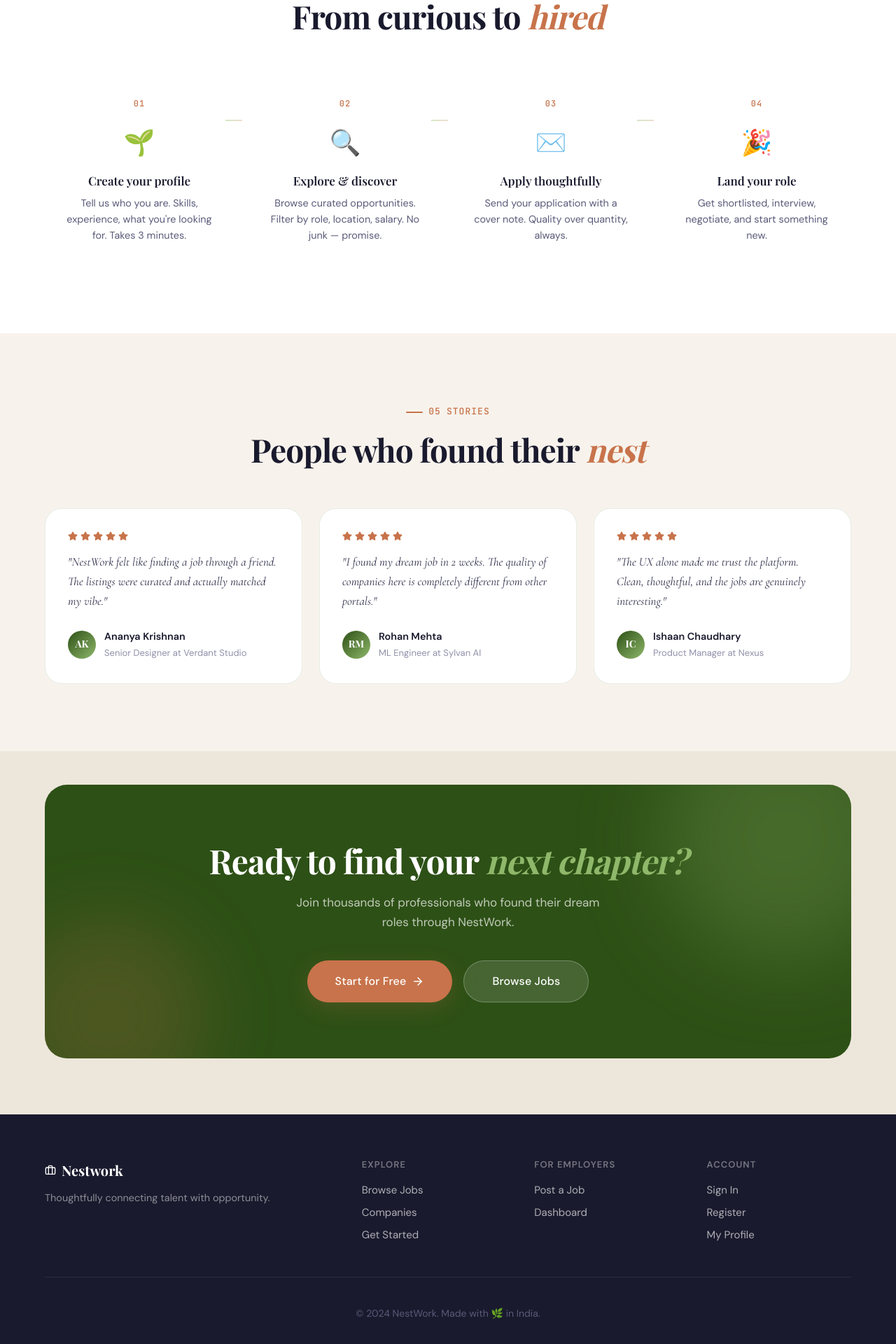
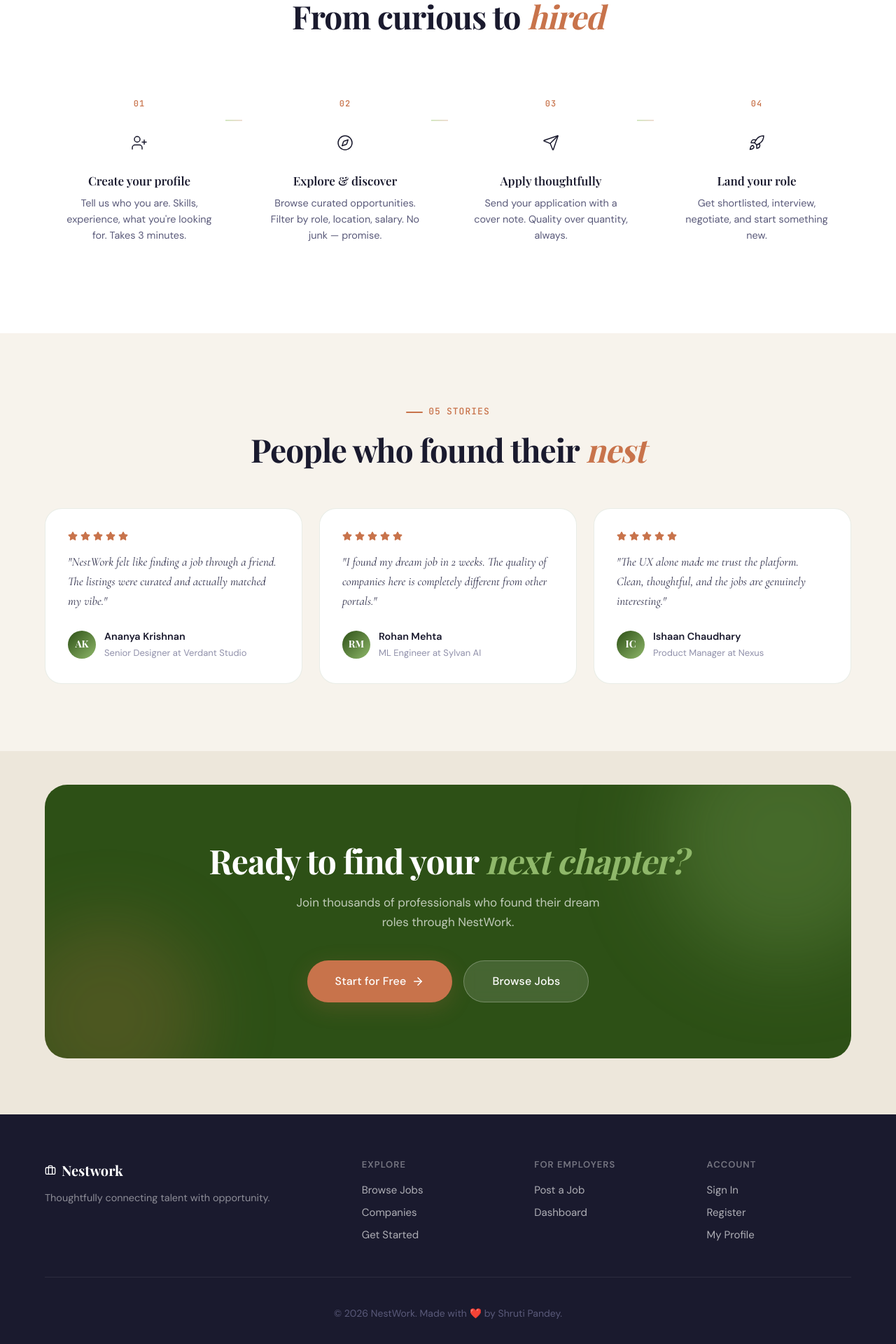
Before and after one commit to scintillating-Shruti-Pandey/JobPortal, a React (Vite) app in the folder client/: page / in a window 1280 px wide. Shown: the part 2403-4323 px from the top of the page at 70% size. Built offline with nearby package versions, Linux system fonts and the light colour scheme; no server answers; a web font is replaced by a local one.

Commit message:
Replace step emojis with SVG icons, fix footer year and credit

```diff
--- a/client/src/pages/LandingPage/LandingPage.jsx
+++ b/client/src/pages/LandingPage/LandingPage.jsx
@@ -1,7 +1,7 @@
 import { useState, useEffect, useRef } from 'react';
 import { Link, useNavigate } from 'react-router-dom';
 import { motion, useScroll, useTransform } from 'framer-motion';
-import { Search, MapPin, Sparkles, ArrowRight, ChevronRight, Users, Briefcase, TrendingUp, Building2, Star, Code2, Palette, Package, Brain, Megaphone, HeartPulse, Coins, ClipboardList } from 'lucide-react';
+import { Search, MapPin, Sparkles, ArrowRight, ChevronRight, Users, Briefcase, TrendingUp, Building2, Star, Code2, Palette, Package, Brain, Megaphone, HeartPulse, Coins, ClipboardList, UserPlus, Compass, Send, Rocket } from 'lucide-react';
 import { useInView } from 'react-intersection-observer';
 import CountUpLib from 'react-countup';
 const CountUp = CountUpLib.default || CountUpLib;
@@ -304,10 +304,10 @@
           </div>
           <div className={styles.stepsGrid}>
             {[
-              { step: '01', title: 'Create your profile', desc: 'Tell us who you are. Skills, experience, what you\'re looking for. Takes 3 minutes.', icon: '🌱' },
-              { step: '02', title: 'Explore & discover', desc: 'Browse curated opportunities. Filter by role, location, salary. No junk — promise.', icon: '🔍' },
-              { step: '03', title: 'Apply thoughtfully', desc: 'Send your application with a cover note. Quality over quantity, always.', icon: '✉️' },
-              { step: '04', title: 'Land your role', desc: 'Get shortlisted, interview, negotiate, and start something new.', icon: '🎉' },
+              { step: '01', title: 'Create your profile', desc: 'Tell us who you are. Skills, experience, what you\'re looking for. Takes 3 minutes.', Icon: UserPlus },
+              { step: '02', title: 'Explore & discover', desc: 'Browse curated opportunities. Filter by role, location, salary. No junk — promise.', Icon: Compass },
+              { step: '03', title: 'Apply thoughtfully', desc: 'Send your application with a cover note. Quality over quantity, always.', Icon: Send },
+              { step: '04', title: 'Land your role', desc: 'Get shortlisted, interview, negotiate, and start something new.', Icon: Rocket },
             ].map((s, i) => (
               <motion.div
                 key={s.step}
@@ -318,7 +318,7 @@
                 transition={{ delay: i * 0.1, duration: 0.5 }}
               >
                 <div className={styles.stepNumber}>{s.step}</div>
-                <div className={styles.stepIcon}>{s.icon}</div>
+                <div className={styles.stepIcon}><s.Icon size={24} strokeWidth={1.5} /></div>
                 <h3 className={styles.stepTitle}>{s.title}</h3>
                 <p className={styles.stepDesc}>{s.desc}</p>
                 {i < 3 && <div className={styles.stepConnector} />}
@@ -419,7 +419,7 @@
             </div>
           </div>
           <div className={styles.footerBottom}>
-            <p>© 2024 NestWork. Made with 🌿 in India.</p>
+            <p>© 2026 NestWork. Made with ❤️ by Shruti Pandey.</p>
           </div>
         </div>
       </footer>
```
